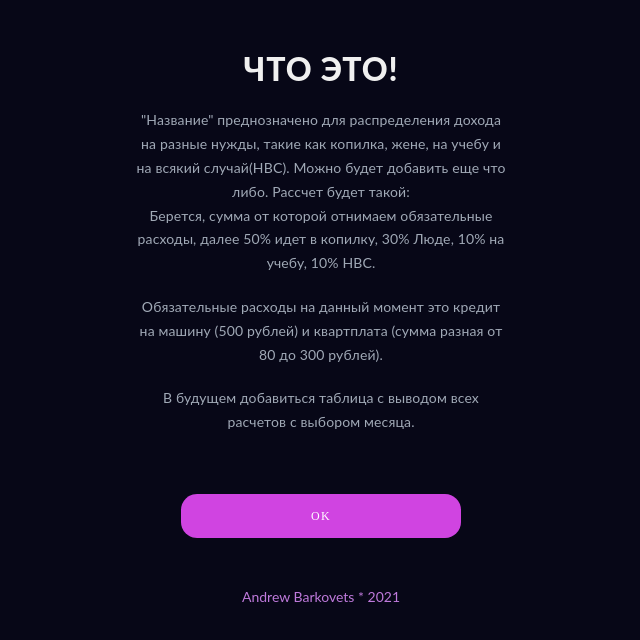
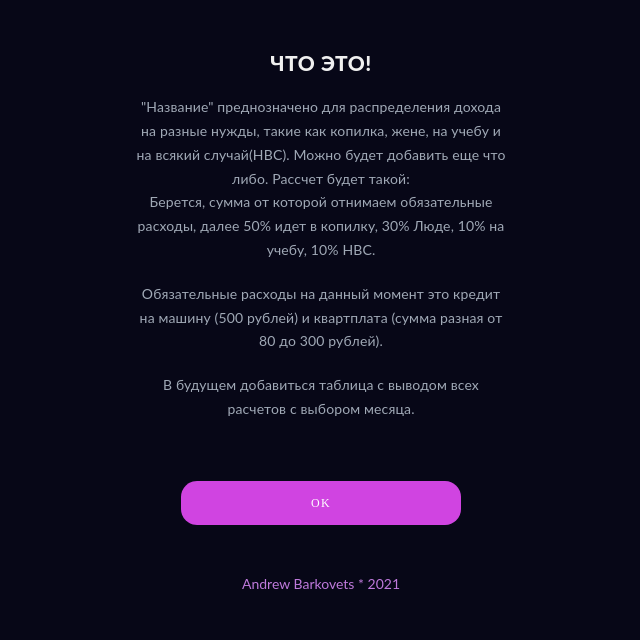
Before and after one commit to andrewBar-ko/testBudget, a plain HTML site: page about.html in a window 1280 px wide. Shown: the whole page, without its empty margins (319-959 px from the left). Drawn offline with Linux system fonts and the light colour scheme.

Commit message:
fix(about.html): fix title

```diff
--- a/about.html
+++ b/about.html
@@ -21,9 +21,9 @@
     <header class="header" id="header">
         <div class="container">
             <div class="offer">
-                <h1 class="title">
+                <h2 class="title">
                     Что это!
-                </h1>
+                </h2>
             </div>
         </div>
     </header>
```
